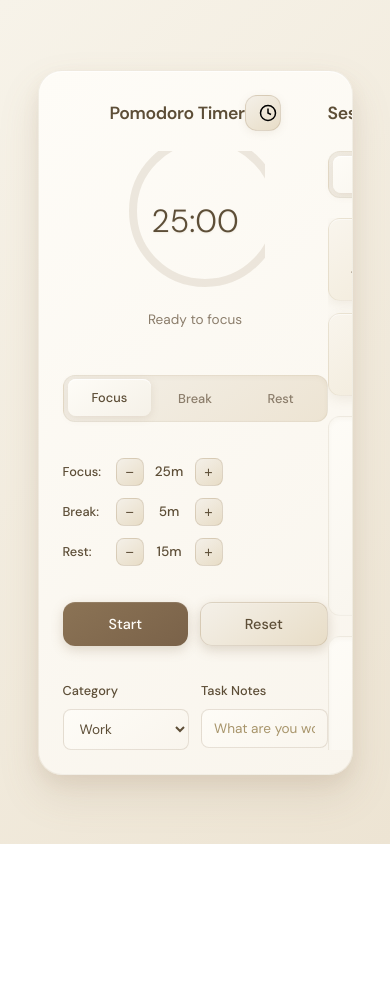
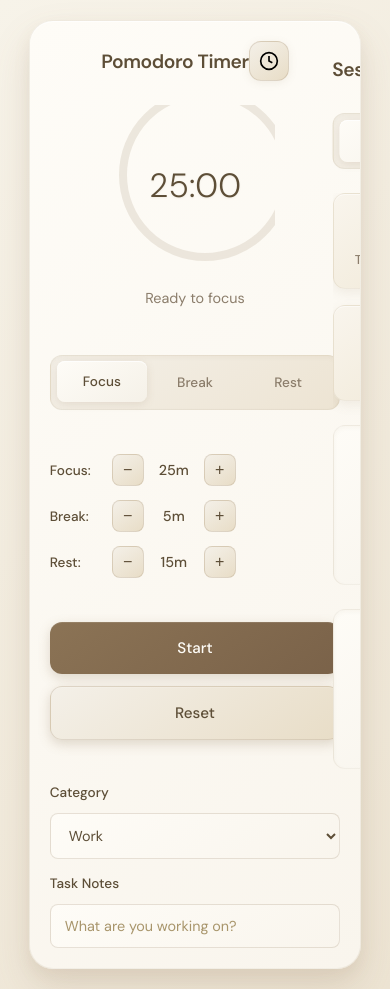
Before and after one commit to venniseho/pomodoro-timer-widget, a plain HTML site: page index.html in a window 390 px wide. Before the commit the page ends 844 px from the top, so only its background shows below. Drawn offline with nearby package versions, Linux system fonts and the light colour scheme.

Commit message:
fixed dropdown spacing

```diff
--- a/index.html
+++ b/index.html
@@ -27,13 +27,13 @@
             background: linear-gradient(145deg, #fefcf7 0%, #f9f5ed 100%);
             border: 1px solid rgba(139, 115, 85, 0.1);
             border-radius: 24px;
-            width: 560px;
-            height: 400px;
+            width: 650px;
+            height: 480px;
             box-shadow:
                 0 20px 40px rgba(139, 115, 85, 0.15),
                 0 8px 16px rgba(160, 130, 98, 0.1),
                 inset 0 1px 0 rgba(255, 255, 255, 0.8);
-            padding: 24px;
+            padding: 28px;
             display: flex;
             position: relative;
             overflow: hidden;
@@ -43,7 +43,7 @@
         .timer-view {
             width: 100%;
             display: flex;
-            gap: 24px;
+            gap: 32px;
             transition: transform 0.4s cubic-bezier(0.25, 0.46, 0.45, 0.94);
         }
 
@@ -57,22 +57,24 @@
             flex-direction: column;
             align-items: center;
             justify-content: center;
+            padding-right: 16px;
         }
 
         .controls-section {
             flex: 1;
             display: flex;
             flex-direction: column;
-            gap: 16px;
+            gap: 20px;
+            padding-left: 16px;
         }
 
         /* History View */
         .history-view {
             position: absolute;
-            top: 24px;
-            left: 24px;
-            right: 24px;
-            bottom: 24px;
+            top: 28px;
+            left: 28px;
+            right: 28px;
+            bottom: 28px;
             display: flex;
             flex-direction: column;
             transform: translateX(100%);
@@ -87,11 +89,11 @@
             display: flex;
             justify-content: space-between;
             align-items: center;
-            margin-bottom: 20px;
+            margin-bottom: 24px;
         }
 
         .widget-title {
-            font-size: 1.1rem;
+            font-size: 1.2rem;
             font-weight: 600;
             color: #5d4e37;
             letter-spacing: -0.02em;
@@ -101,12 +103,11 @@
             background: linear-gradient(145deg, #f4f0e8, #e8ddc7);
             border: 1px solid rgba(139, 115, 85, 0.2);
             border-radius: 12px;
-            width: 36px;
-            height: 36px;
+            width: 40px;
+            height: 40px;
             cursor: pointer;
             display: flex;
             align-items: center;
-            padding-left: 10px;
             justify-content: center;
             transition: all 0.3s ease;
             box-shadow: 0 2px 8px rgba(139, 115, 85, 0.1);
@@ -119,9 +120,9 @@
         }
 
         .timer-circle {
-            width: 160px;
-            height: 160px;
-            margin-bottom: 20px;
+            width: 180px;
+            height: 180px;
+            margin-bottom: 24px;
             position: relative;
         }
 
@@ -149,7 +150,7 @@
             top: 50%;
             left: 50%;
             transform: translate(-50%, -50%);
-            font-size: 2.2rem;
+            font-size: 2.4rem;
             font-weight: 300;
             color: #5d4e37;
             font-variant-numeric: tabular-nums;
@@ -159,9 +160,9 @@
         .session-status {
             text-align: center;
             color: #8b7d6b;
-            font-size: 0.85rem;
-            margin-bottom: 24px;
-            height: 20px;
+            font-size: 0.9rem;
+            margin-bottom: 20px;
+            height: 22px;
             font-weight: 400;
         }
 
@@ -170,9 +171,9 @@
             background: linear-gradient(145deg, #f4f0e8, #ede4d3);
             border: 1px solid rgba(139, 115, 85, 0.1);
             border-radius: 12px;
-            padding: 4px;
-            margin-bottom: 20px;
-            gap: 2px;
+            padding: 6px;
+            margin-bottom: 24px;
+            gap: 3px;
             box-shadow: inset 0 2px 4px rgba(139, 115, 85, 0.05);
         }
 
@@ -180,9 +181,9 @@
             flex: 1;
             background: transparent;
             border: none;
-            padding: 10px 12px;
+            padding: 12px 14px;
             border-radius: 8px;
-            font-size: 0.8rem;
+            font-size: 0.85rem;
             font-weight: 500;
             color: #8b7d6b;
             cursor: pointer;
@@ -201,8 +202,8 @@
 
         .controls {
             display: flex;
-            gap: 12px;
-            margin-bottom: 20px;
+            gap: 14px;
+            margin-bottom: 24px;
         }
 
         .btn {
@@ -211,8 +212,8 @@
             color: #fefcf7;
             border: none;
             border-radius: 12px;
-            padding: 12px 16px;
-            font-size: 0.9rem;
+            padding: 14px 18px;
+            font-size: 0.95rem;
             font-weight: 500;
             cursor: pointer;
             transition: all 0.3s ease;
@@ -246,27 +247,27 @@
         .time-settings {
             display: flex;
             flex-direction: column;
-            gap: 12px;
-            margin-bottom: 20px;
+            gap: 16px;
+            margin-bottom: 24px;
         }
 
         .time-setting {
             display: flex;
             align-items: center;
-            gap: 8px;
+            gap: 12px;
         }
 
         .time-label {
-            font-size: 0.8rem;
+            font-size: 0.85rem;
             font-weight: 500;
             color: #5d4e37;
-            min-width: 45px;
+            min-width: 50px;
         }
 
         .time-controls {
             display: flex;
             align-items: center;
-            gap: 8px;
+            gap: 10px;
             flex: 1;
         }
 
@@ -274,13 +275,13 @@
             background: linear-gradient(145deg, #f4f0e8, #e8ddc7);
             border: 1px solid rgba(139, 115, 85, 0.2);
             border-radius: 8px;
-            width: 28px;
-            height: 28px;
+            width: 32px;
+            height: 32px;
             cursor: pointer;
             display: flex;
             align-items: center;
             justify-content: center;
-            font-size: 0.9rem;
+            font-size: 1rem;
             color: #5d4e37;
             transition: all 0.2s ease;
             font-weight: 500;
@@ -291,27 +292,27 @@
         }
 
         .time-display {
-            font-size: 0.85rem;
+            font-size: 0.9rem;
             font-weight: 500;
             color: #5d4e37;
-            min-width: 35px;
+            min-width: 40px;
             text-align: center;
         }
 
         .session-inputs {
             display: flex;
             flex-direction: column;
-            gap: 12px;
+            gap: 16px;
         }
 
         .input-group {
             display: flex;
             flex-direction: column;
-            gap: 6px;
+            gap: 8px;
         }
 
         .input-group label {
-            font-size: 0.8rem;
+            font-size: 0.85rem;
             font-weight: 500;
             color: #5d4e37;
             margin-bottom: 4px;
@@ -319,10 +320,10 @@
 
         .input-group select, .input-group input {
             width: 100%;
-            padding: 10px 12px;
+            padding: 12px 14px;
             border: 1px solid rgba(139, 115, 85, 0.2);
             border-radius: 8px;
-            font-size: 0.85rem;
+            font-size: 0.9rem;
             background: linear-gradient(145deg, #fefcf7, #f9f5ed);
             font-family: 'DM Sans', sans-serif;
             color: #5d4e37;
@@ -345,9 +346,9 @@
             background: linear-gradient(145deg, #f4f0e8, #ede4d3);
             border: 1px solid rgba(139, 115, 85, 0.1);
             border-radius: 12px;
-            padding: 4px;
-            margin-bottom: 20px;
-            gap: 2px;
+            padding: 6px;
+            margin-bottom: 24px;
+            gap: 3px;
             box-shadow: inset 0 2px 4px rgba(139, 115, 85, 0.05);
         }
 
@@ -355,9 +356,9 @@
             flex: 1;
             background: transparent;
             border: none;
-            padding: 10px 16px;
+            padding: 12px 18px;
             border-radius: 8px;
-            font-size: 0.85rem;
+            font-size: 0.9rem;
             font-weight: 500;
             color: #8b7d6b;
             cursor: pointer;
@@ -386,15 +387,15 @@
         .stats-grid {
             display: grid;
             grid-template-columns: repeat(2, 1fr);
-            gap: 12px;
-            margin-bottom: 20px;
+            gap: 16px;
+            margin-bottom: 24px;
         }
 
         .stat-card {
             background: linear-gradient(145deg, #f9f5ed, #f0e8d6);
             border: 1px solid rgba(139, 115, 85, 0.1);
             border-radius: 12px;
-            padding: 16px;
+            padding: 20px;
             text-align: center;
             box-shadow:
                 0 4px 12px rgba(139, 115, 85, 0.1),
@@ -402,41 +403,42 @@
         }
 
         .stat-number {
-            font-size: 1.4rem;
+            font-size: 1.5rem;
             font-weight: 600;
             color: #8b7355;
-            margin-bottom: 4px;
+            margin-bottom: 6px;
             text-shadow: 0 1px 2px rgba(139, 115, 85, 0.1);
         }
 
         .stat-label {
-            font-size: 0.75rem;
+            font-size: 0.8rem;
             color: #8b7d6b;
             font-weight: 500;
         }
 
         .chart-container {
-            margin-bottom: 20px;
-            height: 200px;
+            margin-bottom: 24px;
+            height: 180px;
             position: relative;
             background: linear-gradient(145deg, #fefcf7, #f5f1e8);
             border: 1px solid rgba(139, 115, 85, 0.1);
             border-radius: 12px;
-            padding: 12px;
+            padding: 16px;
             box-shadow: inset 0 2px 4px rgba(139, 115, 85, 0.05);
         }
 
         .session-list {
             flex: 1;
             overflow-y: auto;
+            max-height: 220px;
         }
 
         .session-item {
             background: linear-gradient(145deg, #f9f5ed, #f0e8d6);
             border: 1px solid rgba(139, 115, 85, 0.1);
             border-radius: 12px;
-            padding: 14px;
-            margin-bottom: 10px;
+            padding: 16px;
+            margin-bottom: 12px;
             display: flex;
             justify-content: space-between;
             align-items: flex-start;
@@ -450,58 +452,60 @@
         .session-category {
             font-weight: 600;
             color: #8b7355;
-            font-size: 0.9rem;
-            margin-bottom: 2px;
+            font-size: 0.95rem;
+            margin-bottom: 4px;
         }
 
         .session-notes {
-            font-size: 0.8rem;
+            font-size: 0.85rem;
             color: #5d4e37;
-            margin: 4px 0;
+            margin: 6px 0;
             line-height: 1.4;
         }
 
         .session-time {
-            font-size: 0.75rem;
+            font-size: 0.8rem;
             color: #8b7d6b;
         }
 
         .session-duration {
-            font-size: 0.85rem;
+            font-size: 0.9rem;
             font-weight: 600;
             color: #7a6249;
             text-align: right;
             background: linear-gradient(145deg, #ede4d3, #e0d4c1);
-            padding: 4px 10px;
+            padding: 6px 12px;
             border-radius: 6px;
             border: 1px solid rgba(139, 115, 85, 0.15);
         }
 
-        @media (max-width: 600px) {
+        @media (max-width: 768px) {
             .widget {
-                width: 90%;
-                max-width: 500px;
+                width: 95%;
+                max-width: 580px;
                 height: auto;
-                min-height: 400px;
+                min-height: 500px;
                 flex-direction: column;
+                padding: 24px;
             }
 
             .timer-view {
                 flex-direction: column;
-                gap: 20px;
+                gap: 24px;
             }
 
             .timer-section, .controls-section {
                 flex: none;
+                padding: 0;
             }
 
             .timer-circle {
-                width: 140px;
-                height: 140px;
+                width: 160px;
+                height: 160px;
             }
 
             .timer-display {
-                font-size: 2rem;
+                font-size: 2.1rem;
             }
 
             .stats-grid {
@@ -510,11 +514,43 @@
 
             .session-inputs {
                 flex-direction: row;
-                gap: 12px;
+                gap: 16px;
             }
 
             .input-group {
                 flex: 1;
+            }
+
+            .chart-container {
+                height: 160px;
+            }
+
+            .session-list {
+                max-height: 180px;
+            }
+        }
+
+        @media (max-width: 480px) {
+            .widget {
+                padding: 20px;
+                min-height: 480px;
+            }
+
+            .session-inputs {
+                flex-direction: column;
+            }
+
+            .time-settings {
+                gap: 14px;
+            }
+
+            .controls {
+                flex-direction: column;
+                gap: 12px;
+            }
+
+            .btn {
+                padding: 16px;
             }
         }
     </style>
@@ -527,7 +563,7 @@
                 <div class="widget-header">
                     <div class="widget-title">Pomodoro Timer</div>
                     <button class="nav-btn" id="showHistoryBtn">
-                        <svg width="18" height="18" viewBox="0 0 24 24" fill="none" stroke="currentColor" stroke-width="2">
+                        <svg width="20" height="20" viewBox="0 0 24 24" fill="none" stroke="currentColor" stroke-width="2">
                             <circle cx="12" cy="12" r="10"/>
                             <polyline points="12,6 12,12 16,14"/>
                         </svg>
@@ -536,8 +572,8 @@
 
                 <div class="timer-circle">
                     <svg class="progress-ring">
-                        <circle class="progress-circle" cx="80" cy="80" r="72"></circle>
-                        <circle class="progress-circle active" cx="80" cy="80" r="72" id="progress"></circle>
+                        <circle class="progress-circle" cx="90" cy="90" r="82"></circle>
+                        <circle class="progress-circle active" cx="90" cy="90" r="82" id="progress"></circle>
                     </svg>
                     <div class="timer-display" id="timer">25:00</div>
                 </div>
@@ -609,7 +645,7 @@
             <div class="widget-header">
                 <div class="widget-title">Session History</div>
                 <button class="nav-btn" id="showTimerBtn">
-                    <svg width="18" height="18" viewBox="0 0 24 24" fill="none" stroke="currentColor" stroke-width="2">
+                    <svg width="20" height="20" viewBox="0 0 24 24" fill="none" stroke="currentColor" stroke-width="2">
                         <path d="m15 18-6-6 6-6"/>
                     </svg>
                 </button>
@@ -876,7 +912,7 @@
             }
 
             updateProgress() {
-                const circumference = 2 * Math.PI * 72;
+                const circumference = 2 * Math.PI * 82;
                 const progress = ((this.totalTime - this.timeLeft) / this.totalTime) * circumference;
 
                 this.progressEl.style.strokeDasharray = circumference;
```
